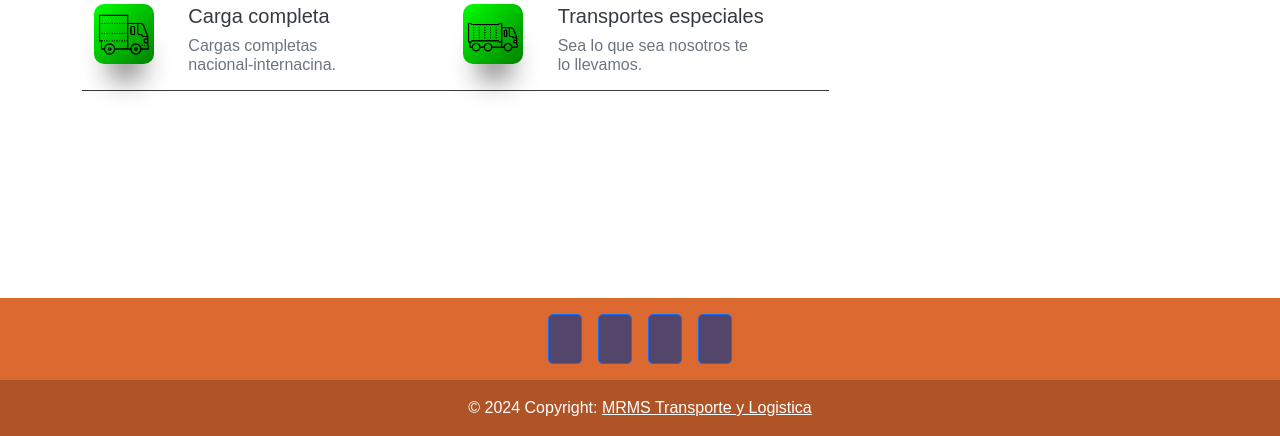
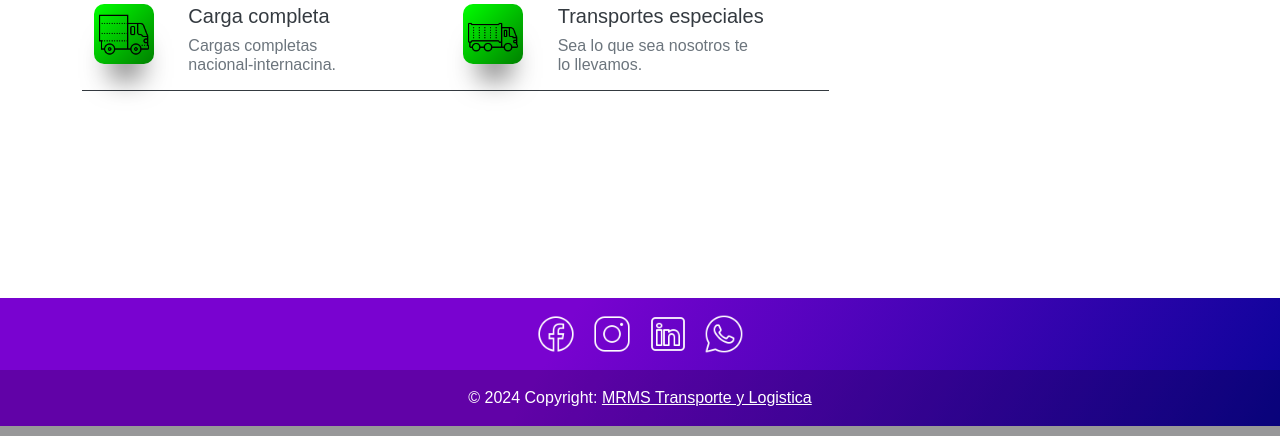
Before and after one commit to X-abelX/mrms, a Flask app: page / in a window 1280 px wide. Shown: the part 1128-1564 px from the top of the page. Run offline with Flask 3, Linux system fonts and the light colour scheme; some libraries are stand-ins or nearby versions.

Commit message:
Add footer logos and color bg

```diff
--- a/static/styles/style.css
+++ b/static/styles/style.css
@@ -8,6 +8,14 @@
   height: 90vh;
 }
 
+.footer-bg {
+  background: rgb(121, 3, 208);
+  background: linear-gradient(
+    120deg,
+    rgba(121, 3, 208, 1) 43%,
+    rgba(10, 4, 153, 1) 100%
+  );
+}
 @media only screen and (max-width: 768px) {
   .hero {
     background-image: url("/static/img/road-truck-mobile.png");
--- a/templates/index.html
+++ b/templates/index.html
@@ -128,20 +128,28 @@
   </section>
 
   <!-- Footer -->
-  <footer class="text-center text-lg-start" style="background-color: #db6930;">
+  <footer class="footer-bg color-block text-center text-lg-start">
     <div class="container d-flex justify-content-center py-3">
-      <button type="button" class="btn btn-primary btn-lg btn-floating mx-2" style="background-color: #54456b;">
-        <i class="fab fa-facebook-f"></i>
-      </button>
-      <button type="button" class="btn btn-primary btn-lg btn-floating mx-2" style="background-color: #54456b;">
-        <i class="fab fa-youtube"></i>
-      </button>
-      <button type="button" class="btn btn-primary btn-lg btn-floating mx-2" style="background-color: #54456b;">
-        <i class="fab fa-instagram"></i>
-      </button>
-      <button type="button" class="btn btn-primary btn-lg btn-floating mx-2" style="background-color: #54456b;">
-        <i class="fab fa-twitter"></i>
-      </button>
+      <a href="#" class="mx-2">
+
+        <img src="/static/img/facebook.png" alt="facebook" width="40px">
+      </a>
+
+      <a href="#" class="mx-2">
+
+        <img src="/static/img/instagram.png" alt="Instagram" width="40px">
+      </a>
+
+      <a href="#" class="mx-2">
+
+        <img src="/static/img/linkedin.png" alt="linkedin" width="40px">
+      </a>
+
+      <a href="#" class="mx-2">
+
+        <img src="/static/img/whatsapp.png" alt="whatsapp" width="40px">
+      </a>
+
     </div>
 
     <!-- Copyright -->
```
Also changed, not shown: static/img/facebook.png (added), static/img/instagram.png (added), static/img/linkedin.png (added), static/img/whatsapp.png (added), 1 other file.
